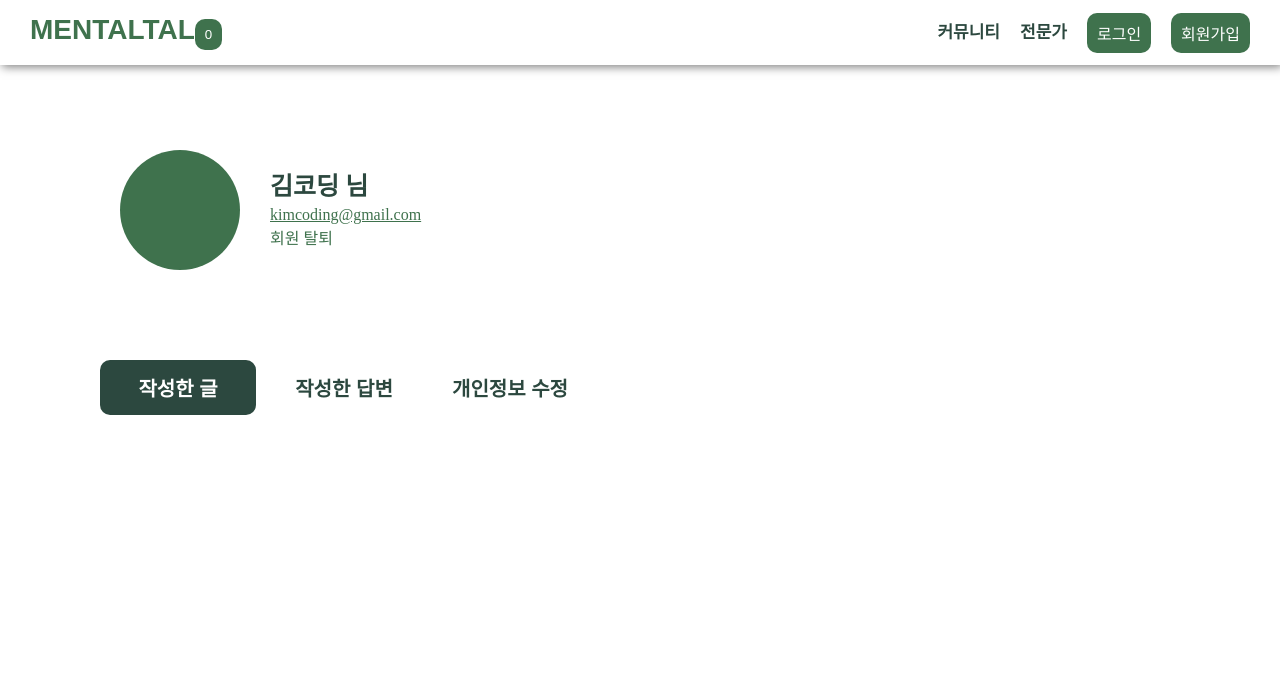
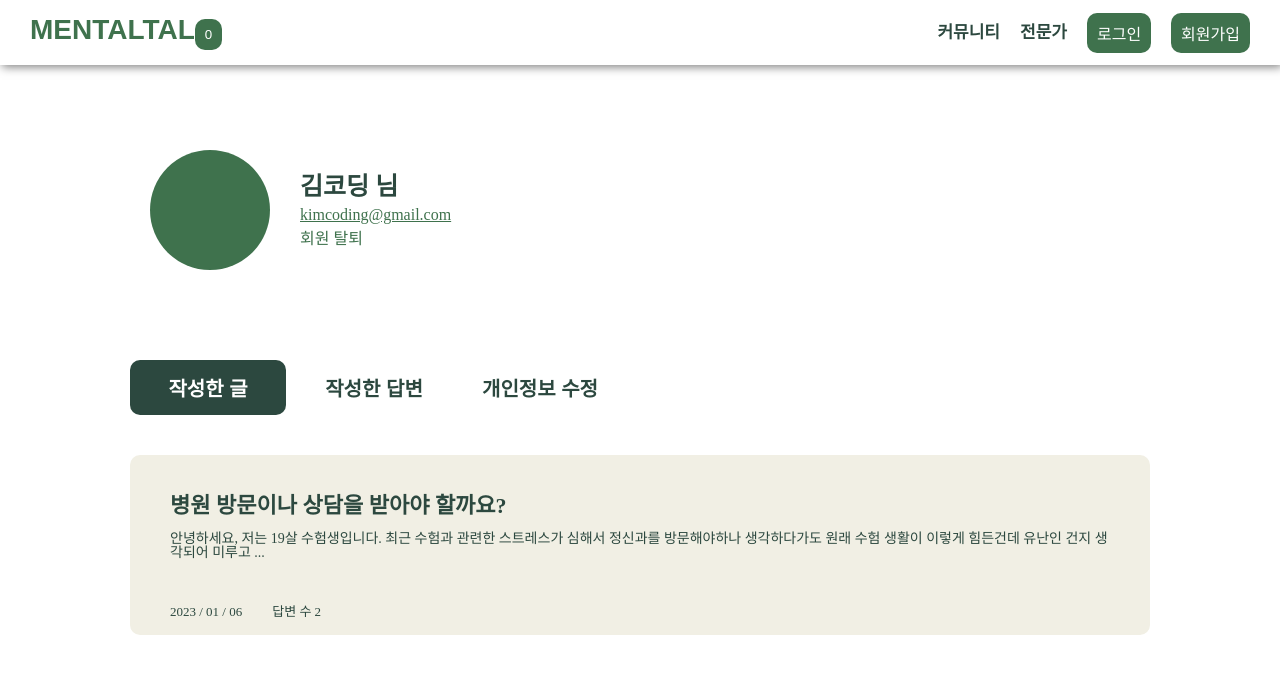
Before and after one commit to codestates-seb/seb41_main_030, a React (Create React App) app in the folder client/: page /mypage in a window 1280 px wide. Shown: the top 674 px of the page. Built offline with nearby package versions, Linux system fonts and the light colour scheme; a web font is replaced by a local one.

Commit message:
[design] MyPage UI 조정

```diff
--- a/client/src/components/mypage/MyPageAnswer.js
+++ b/client/src/components/mypage/MyPageAnswer.js
@@ -1,5 +1,11 @@
+import UserPost from "./UserPost";
+
 const MyPageAnswer = () => {
-    return <>answer test</>;
+    return (
+        <>
+            <UserPost title="작성한 답변 글" />
+        </>
+    );
 };
 
 export default MyPageAnswer;
--- a/client/src/components/mypage/MyPageEdit.js
+++ b/client/src/components/mypage/MyPageEdit.js
@@ -1,5 +1,105 @@
+import styled from "styled-components";
+
+const EditContainer = styled.div`
+    width: 100%;
+    font-size: 24px;
+    color: var(--darkgreen);
+    font-weight: var(--font-bold);
+    padding: 100px 0px 80px 38px;
+
+    input {
+        margin-top: 30px;
+        width: 450px;
+        font-size: 20px;
+        line-height: 40px;
+        padding: 10px;
+        border-bottom: 2px solid var(--green);
+        cursor: text;
+        :focus {
+            transition: 0.5s;
+            border-bottom: 2px solid var(--lightgreen);
+        }
+        ::placeholder {
+            opacity: 0.5;
+        }
+    }
+`;
+
+const TopBlock = styled.div`
+    display: flex;
+    justify-content: space-between;
+    margin-bottom: 130px;
+    .nickname,
+    .editPassword {
+        display: flex;
+        flex-direction: column;
+    }
+`;
+
+const BottomBlock = styled.div`
+    display: flex;
+    justify-content: space-between;
+
+    .email,
+    .reEnterPassword {
+        display: flex;
+        flex-direction: column;
+    }
+`;
+
+const ButtonContainer = styled.div`
+    margin-top: 100px;
+    display: flex;
+    justify-content: flex-end;
+
+    button {
+        width: 160px;
+        height: 55px;
+        font-size: 17px;
+        font-weight: var(--font-bold);
+        &.back {
+            background-color: #f1efe4;
+            color: var(--darkgreen);
+            margin-right: 20px;
+        }
+        &.edit {
+            background-color: var(--darkgreen);
+            color: var(--white);
+        }
+    }
+`;
+
 const MyPageEdit = () => {
-    return <>edit test</>;
+    return (
+        <>
+            <EditContainer>
+                <TopBlock>
+                    <div className="nickname">
+                        <label>닉네임</label>
+                        <input placeholder="김코딩"></input>
+                    </div>
+                    <div className="editPassword">
+                        <label>비밀번호 변경</label>
+                        <input placeholder="새로운 비밀번호를 입력해주세요."></input>
+                    </div>
+                </TopBlock>
+                <BottomBlock>
+                    <div className="email">
+                        <label>이메일</label>
+                        <input placeholder="mentaltal2023@gmail.com"></input>
+                    </div>
+                    <div className="reEnterPassword">
+                        <label>비밀번호 재입력</label>
+                        <input placeholder="새로운 비밀번호를 다시 한 번 입력해주세요."></input>
+                    </div>
+                </BottomBlock>
+                <ButtonContainer>
+                    <button className="back">뒤로 가기</button>
+                    <button className="edit">회원정보 수정</button>
+                </ButtonContainer>
+            </EditContainer>
+        </>
+    );
 };
 
 export default MyPageEdit;
--- a/client/src/components/mypage/MyPagePosts.js
+++ b/client/src/components/mypage/MyPagePosts.js
@@ -1,11 +1,10 @@
 import styled from "styled-components";
-
-const PostsContainer = styled.div``;
+import UserPost from "./UserPost";
 
 const MyPagePosts = () => {
     return (
         <>
-            <PostsContainer></PostsContainer>
+            <UserPost title="병원 방문이나 상담을 받아야 할까요?" />
         </>
     );
 };
--- /dev/null
+++ b/client/src/components/mypage/UserPost.js
@@ -0,0 +1,53 @@
+import styled from "styled-components";
+
+const PostsContainer = styled.div`
+    width: 100%;
+    height: 180px;
+    border-radius: 10px;
+    background-color: #f1efe4;
+    margin-top: 20px;
+    padding: 40px;
+`;
+
+const Post = styled.div`
+    .postTitle {
+        color: var(--darkgreen);
+        font-size: 22px;
+        font-weight: var(--font-bold);
+    }
+    .postContent {
+        color: var(--darkgreen);
+        font-size: 14px;
+        padding-top: 15px;
+        padding-bottom: 45px;
+    }
+
+    .postInfo {
+        color: var(--darkgreen);
+        font-size: 13px;
+        .postCreatedAt {
+            padding-right: 30px;
+        }
+    }
+`;
+
+const UserPost = ({ title }) => {
+    return (
+        <>
+            <PostsContainer>
+                <Post>
+                    <p className="postTitle">{title}</p>
+                    <p className="postContent">
+                        안녕하세요, 저는 19살 수험생입니다. 최근 수험과 관련한 스트레스가 심해서 정신과를 방문해야하나 생각하다가도 원래 수험 생활이 이렇게 힘든건데 유난인 건지 생각되어 미루고 ...
+                    </p>
+                    <div className="postInfo">
+                        <span className="postCreatedAt">2023 / 01 / 06</span>
+                        <span className="answerCount">답변 수 2</span>
+                    </div>
+                </Post>
+            </PostsContainer>
+        </>
+    );
+};
+
+export default UserPost;
--- a/client/src/pages/MyPage.js
+++ b/client/src/pages/MyPage.js
@@ -8,7 +8,7 @@ const MyPageContainer = styled.div`
     display: flex;
     flex-direction: column;
 
-    padding: 0 100px;
+    padding: 0 130px;
 `;
 
 const MyPageHeader = styled.div`
@@ -47,6 +47,7 @@ const MyPageHeader = styled.div`
 `;
 
 const MyPageTab = styled.div`
+    margin-bottom: 20px;
     .tabContainer {
         display: flex;
     }
```
